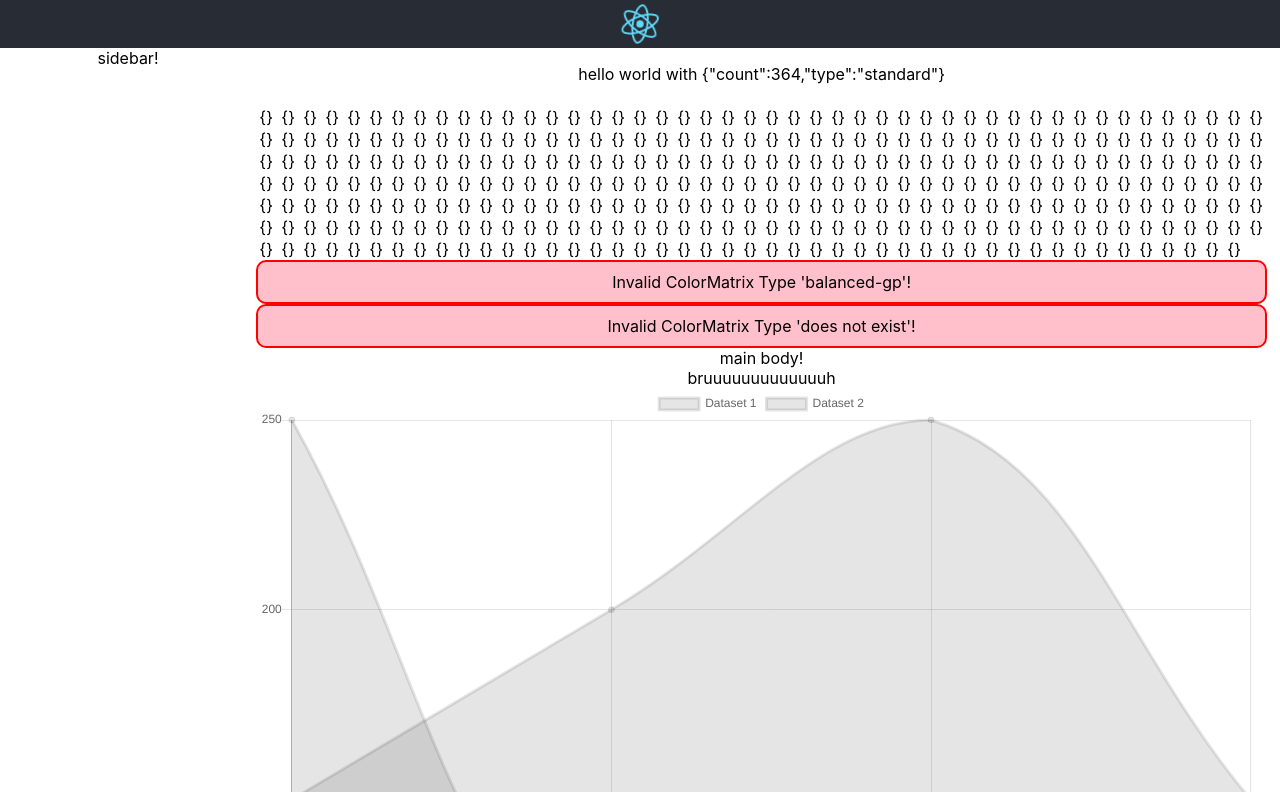
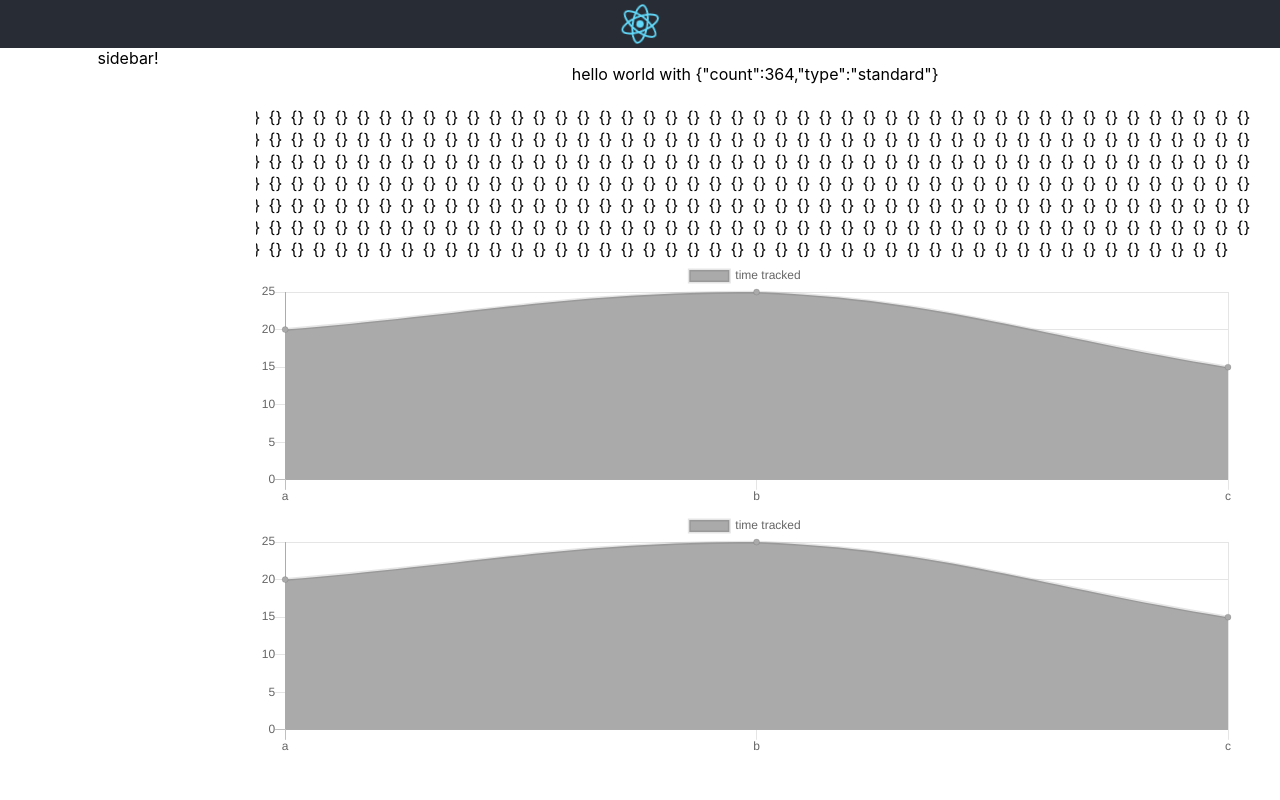
Before and after one commit to Exr0nProjects/turnup, a React (Create React App) app in the folder dashboard/: page / in a window 1280 px wide. Built offline with nearby package versions, Linux system fonts and the light colour scheme.

Commit message:
bottom detail charts (why did that take so long)

```diff
--- a/dashboard/src/App.css
+++ b/dashboard/src/App.css
@@ -40,27 +40,29 @@
 
 .App-body {
     background-color: #23200;
-    min-height: 93vh;
+    min-height: 90vh;
     display: flex;
     flex-direction: row;
 }
 
 .sidebar {
     width: 20vw;
-	height: 93vh;
+	height: 92vh;
 }
 
 .main-display {
-    width: 79vw;
-	height: 93vh;
+    width: 78vw;
+	height: 92vh;
 	overflow: scroll;
 }
 
 .display-details {
-	display: flex;
-	flex-direction: column;
+	/* display: flex; */
+	/* flex-direction: row; */
+	/* flex-wrap: wrap; */
 }
 
-.display-details * {
-	width: 100%;
+.display-details .vis-chart .canvas-wrapper {
+	width: 98%;
+	height: 250px;
 }
--- a/dashboard/src/App.js
+++ b/dashboard/src/App.js
@@ -8,6 +8,8 @@ import StackedAreaChart from './StackedAreaChart.jsx';
 import logo from './logo.svg';
 import './App.css';
 
+import Chart from 'chart.js'
+
 import { useState } from 'react';
 
 dayjs.extend(dayjs_dayOfYear);
@@ -16,6 +18,10 @@ dayjs.extend(dayjs_weekday);
 function App() {
 	const [count, setCount] = useState(364); // number of atoms displayed
 	const [active_frame, setActiveFrame] = useState(undefined);
+
+	// chart.js config
+	Chart.defaults.global.responsive = true;
+	Chart.defaults.global.maintainAspectRatio = false;
 
 	return (
 		<div className="App">
@@ -28,21 +34,35 @@ function App() {
 				</div>
 				<div className="main-display">
 					<ColorMatrix count={count} activitySetter={setActiveFrame} type="standard"/>
-					<ColorMatrix count={count} activitySetter={setActiveFrame} type="balanced-gp"/>
-					<ColorMatrix count={count} activitySetter={setActiveFrame} type="does not exist"/>
-					main body!
+					{//<ColorMatrix count={count} activitySetter={setActiveFrame} type="balanced-gp"/>
+					}
 
 					<div className="display-details">
-						<StackedAreaChart data={
-											  [{
+						<StackedAreaChart className="detail-chart"
+										  data={
+											  {
+												  labels: ['a', 'b', 'c'],
+												  datasets: [{
+													  label: 'time tracked',
 													  data: [{x: 10, y: 20},
 															 {x: 15, y: 25},
 															 {x: 30, y: 15}],
 													backgroundColor: '#aaaaaa',
-												  borderColor: ["#ff0000", "#ffff00", "#326ccc"]
-											  }]
-										  } options={
-											  { scales: { } }
+												  }],
+											  }
+										  }/>
+						<StackedAreaChart className="detail-chart"
+										  data={
+											  {
+												  labels: ['a', 'b', 'c'],
+												  datasets: [{
+													  label: 'time tracked',
+													  data: [{x: 10, y: 20},
+															 {x: 15, y: 25},
+															 {x: 30, y: 15}],
+													backgroundColor: '#aaaaaa',
+												  }],
+											  }
 										  }/>
 						</div>
 				</div>
--- a/dashboard/src/ColorAtom.jsx
+++ b/dashboard/src/ColorAtom.jsx
@@ -5,8 +5,7 @@ import { useRef, useEffect } from 'react';
 import Chart from "chart.js"; // og tutorial: https://blog.bitsrc.io/customizing-chart-js-in-react-2199fa81530a
 
 const chartOptions = {
-    responsive: true,
-    maintainAspectRatio: false,
+    maintainAspectRatio: true,
     fill: true,
 }
 
@@ -27,15 +26,14 @@ function ColorAtomTooltip(props) {
             'Yello',
             'Blu'
         ],
-            options: chartOptions,
     }
 
     useEffect(() => { // something about https://reactjs.org/docs/hooks-effect.html
-        const got = new Chart(canvasRef.current.getContext("2d"), {
+        new Chart(canvasRef.current.getContext("2d"), {
             type: 'polarArea',
             data: data, // TODO: data processing!
+            options: chartOptions,
         });
-        console.log('got', got);
     });
 
     return <div className="color-atom-tooltip">
--- a/dashboard/src/StackedAreaChart.jsx
+++ b/dashboard/src/StackedAreaChart.jsx
@@ -5,85 +5,25 @@ import { useRef, useEffect } from 'react';
 export default function StackedAreaChart(props) {
     const canvasRef = useRef(null);
 
-    //let opts = props.options ?? {};
-    //if (!opts.hasOwnProperty('scales'))
-    //    opts.scales = {};
-    //if (!opts.scales.hasOwnProperty('yAxes'))
-    //    opts.scales.yAxes = Array(props.data.length).fill({});
-    //opts.scales.yAxes = opts.scales.yAxes.map(x => Object.assign(x, { stacked: true }));
-    //console.log(opts);
+    let opts = props.options ?? {};
+    if (!opts.hasOwnProperty('scales'))
+        opts.scales = {};
+    if (!opts.scales.hasOwnProperty('yAxes'))
+        opts.scales.yAxes = Array(props.data.length).fill({});
+    opts.scales.yAxes = opts.scales.yAxes.map(x => Object.assign(x, { stacked: true }));
+    console.log(opts);
 
     useEffect(() => { // something about https://reactjs.org/docs/hooks-effect.html
-        //const data = {
-        //    datasets: [
-        //        {
-        //            data: [10, 20, 30],
-        //            borderColor: ["#ff0000", "#ffff00", "#326ccc"]
-        //        }
-        //    ],
-        //
-        //    // These labels appear in the legend and in the tooltips when hovering different arcs
-        //    labels: [
-        //        'Red',
-        //        'Yello',
-        //        'Blu'
-        //    ],
-        //}
-        //
-        //new Chart(canvasRef.current.getContext("2d"), {
-        //    type: 'polarArea',
-        //    data: data,
-        //});
-        console.log('creating chart!!')
-        const chart = new Chart(canvasRef.current.getContext("2d"), {
+        new Chart(canvasRef.current.getContext("2d"), {
             type: 'line',
-            data: {
-                labels: ["2010", "2011", "2012", "2013"],
-                datasets: [{
-                    label: 'Dataset 1',
-                    data: [150, 200, 250, 150],
-                    color: "#878BB6",
-                }, {
-                    label: 'Dataset 2',
-                    data: [250, 100, 150, 10],
-                    color: "#4ACAB4",
-                }]
-            }
+            data: props.data,
+            options: opts,
         });
-        console.log(chart);
-        // Get the context of the canvas element we want to select
-
-        //new Chart(canvasRef.current.getContext("2d"), {
-        //    type: 'line',
-        //    //data: props.data,
-        //    data: {
-        //        //Bring in data
-        //        //labels: ['aha', 'hmm'],
-        //        labels: ["January", "February", "March", "April", "May", "June", "July", "August", "September", "October", "November", "December"],
-        //        datasets: [
-        //            {
-        //                label: "Sales",
-        //                data: [3910, 3706, 2850, 4005, 3750, 2912, 3200, 3645, 4205, 3211, 3354, 3904],
-        //                //data: [{
-        //                //    x: 10,
-        //                //    y: 20
-        //                //}, {
-        //                //    x: 15,
-        //                //    y: 10
-        //                //}],
-        //                fill: false,
-        //                borderColor: "#6610f2"
-        //            },
-        //        ]
-        //    },
-        //});
     });
 
     return <div className="vis-chart">
         <div className="canvas-wrapper">
-        bruuuuuuuuuuuuuh
-            <canvas style={{borderColor: '2px solid red', height: 500 + 'px', width: '500px'}} ref={canvasRef}/>
-        broooooooooooooooooo
+            <canvas ref={canvasRef}/>
         </div>
     </div>
 }
```
Lines whose indentation alone changed are shown as unchanged.
